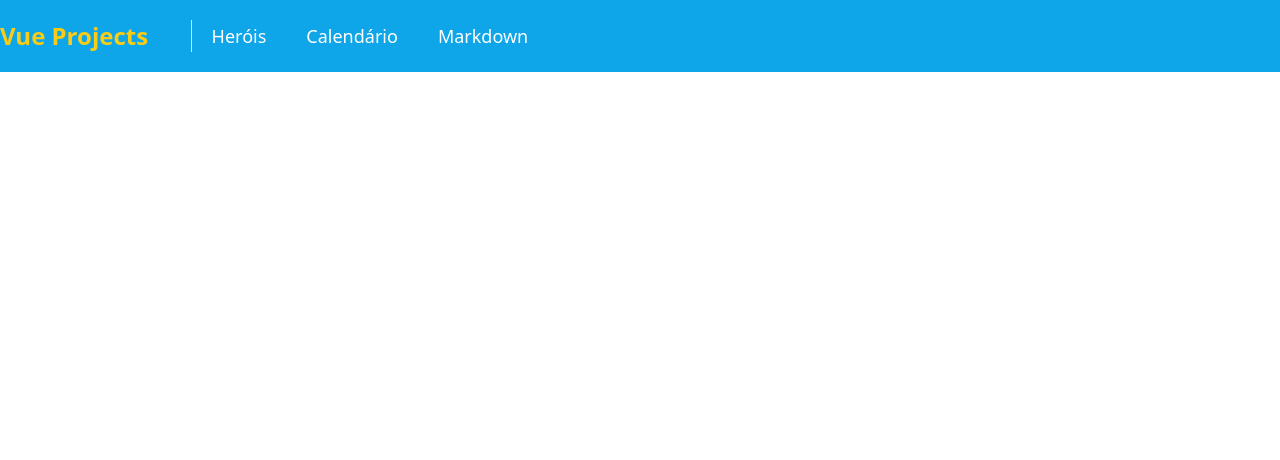
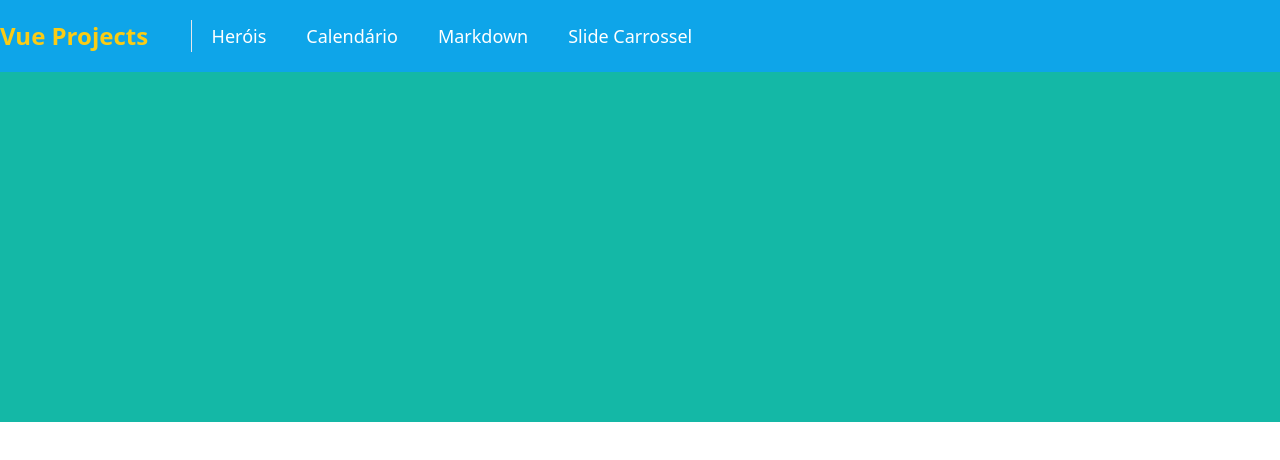
Before and after one commit to EuclidesKinto/vue-projects, a Vue app: page /slider in a window 1280 px wide. Shown: the top 460 px of the page. Built offline with nearby package versions, Linux system fonts and the light colour scheme.

Commit message:
add slider

```diff
--- a/src/App.vue
+++ b/src/App.vue
@@ -1,9 +1,7 @@
 
 <template>
   <Header/>
-  <div class="container flex justify-center mt-10 mx-auto">
-    <router-view></router-view>
-  </div>
+  <router-view></router-view>
 </template>
 
 <script>
--- a/src/components/Header.vue
+++ b/src/components/Header.vue
@@ -28,6 +28,7 @@ export default {
         {title: "Heróis", to: "/hero"},
         {title: "Calendário", to: "/calendar"},
         {title: "Markdown", to: "/markdown"},
+        {title: "Slide Carrossel", to: "/slider"},
       ]
     }
   }
--- a/src/pages/Calendar.vue
+++ b/src/pages/Calendar.vue
@@ -1,4 +1,5 @@
 <template>
+  <div class="flex justify-center container mt-10 mx-auto ">
     <div class="flex-col">
         <h2 class="text-3xl font-bold text-center pb-3">Calendário Vue</h2>
         <section class="flex py-5 justify-center bg-blue-100">
@@ -29,6 +30,7 @@
         <button @click="next"
             class="hover:bg-gray-100 px-3 text-gray-500 rounded border">Next </button>
       </section>
+      </div>
   </div>
 </template>
 
--- a/src/pages/Hero.vue
+++ b/src/pages/Hero.vue
@@ -1,8 +1,8 @@
 <template>
-  <div class="flex-col">
+  <div class="flex justify-center container mt-10 mx-auto ">
+    <div class="flex-col">
       <h2 class="text-3xl font-bold mb-3 text-center">{{herosCount}} Heróis da DC</h2>
-      <div v-for="(hero, index) in dcHeros" :key="hero.name"
-      >
+      <div v-for="(hero, index) in dcHeros" :key="hero.name">
         <div class="flex justify-between">
           <span class="text-lg">{{index+1}} - {{hero.name}}</span>
           <div @click="removeHero(index)" class="px-2 my-2 bg-red-500 rounded-full w-min cursor-pointer">
@@ -24,6 +24,7 @@
         </span>
       </form>
     </div>
+  </div>
 </template>
 
 <script>
--- a/src/pages/Home.vue
+++ b/src/pages/Home.vue
@@ -1,5 +1,5 @@
 <template>
-<div>
+<div class="flex justify-center container mt-10 mx-auto ">
   Home
 </div>
 </template>
--- a/src/pages/Markdown.vue
+++ b/src/pages/Markdown.vue
@@ -1,16 +1,19 @@
 <template>
-  <div class="flex-coll w-full">
+  <div class="flex justify-center container mt-10 mx-auto ">
+    <div class="flex-col w-full">
       <h2 class="text-3xl font-bold mb-3 text-center">Markdown</h2>
       <section class="flex w-full h-screen">
         <article class="w-1/2 border">
           <textarea class="w-full h-full p-3"
-                  v-model="text"
+                    :value="text"
+                    @input="update"
           ></textarea>
         </article>
         <article class="w-1/2 border bg-gray-200 p-3"
         v-html="markedText"
         ></article>
       </section>
+    </div>
   </div>
 </template>
 
@@ -20,13 +23,24 @@ export default {
   data() {
     return{
       text: "",
+      timeout: ""
     }
   },
   computed: {
     markedText(){
       return marked(this.text);
-      // setTimeout(() => {
-      // }, 1000)
+    }
+  },
+  methods:{
+    update(e) {
+      const task = () => {
+        this.text = e.target.value;
+      }
+        this.debounce(task)
+    },
+    debounce(func, wait = 1000) {
+      clearTimeout(this.timeout);
+      this.timeout = setTimeout(func, wait);
     }
   }
 }
--- /dev/null
+++ b/src/pages/Slider.vue
@@ -0,0 +1,43 @@
+<template>
+  <div class="flex flex-wrap w-full">
+    <div class=" absolute w-full"
+         v-for="(color, index) in sliders" :key="color"
+    >
+      <div  v-if="currentSlide === index"
+          :class="color"
+          style="height: 350px;"
+      >
+      </div>
+    </div>
+  </div>
+</template>
+
+<script>
+export default {
+  name: "Slider",
+  data(){
+    return {
+      currentSlide: 0,
+      sliders: ["bg-green-500", "bg-blue-500", "bg-teal-500"],
+      interval:'',
+    }
+  },
+  mounted() {
+    this.interval = setInterval(() => {
+      this.currentSlide = this.currentSlide === 2 ? 0 : this.currentSlide+1;
+      // if (this.currentSlide === 2){
+      //   this.currentSlide = 0;
+      // }else{
+      //   this.currentSlide++;
+      // }
+    }, 1000)
+  },
+  beforeUnmount() {
+    clearInterval(this.interval)
+  }
+}
+</script>
+
+<style scoped>
+
+</style>
--- a/src/router.js
+++ b/src/router.js
@@ -21,6 +21,11 @@ const routes = [
         name: 'markdown',
         component: () => import('./pages/Markdown.vue')
     },
+    {
+        path: '/slider',
+        name: 'slider',
+        component: () => import('./pages/Slider.vue')
+    },
 ]
 const router = createRouter({
     history: createWebHistory(),
```
Lines whose indentation alone changed are shown as unchanged.
